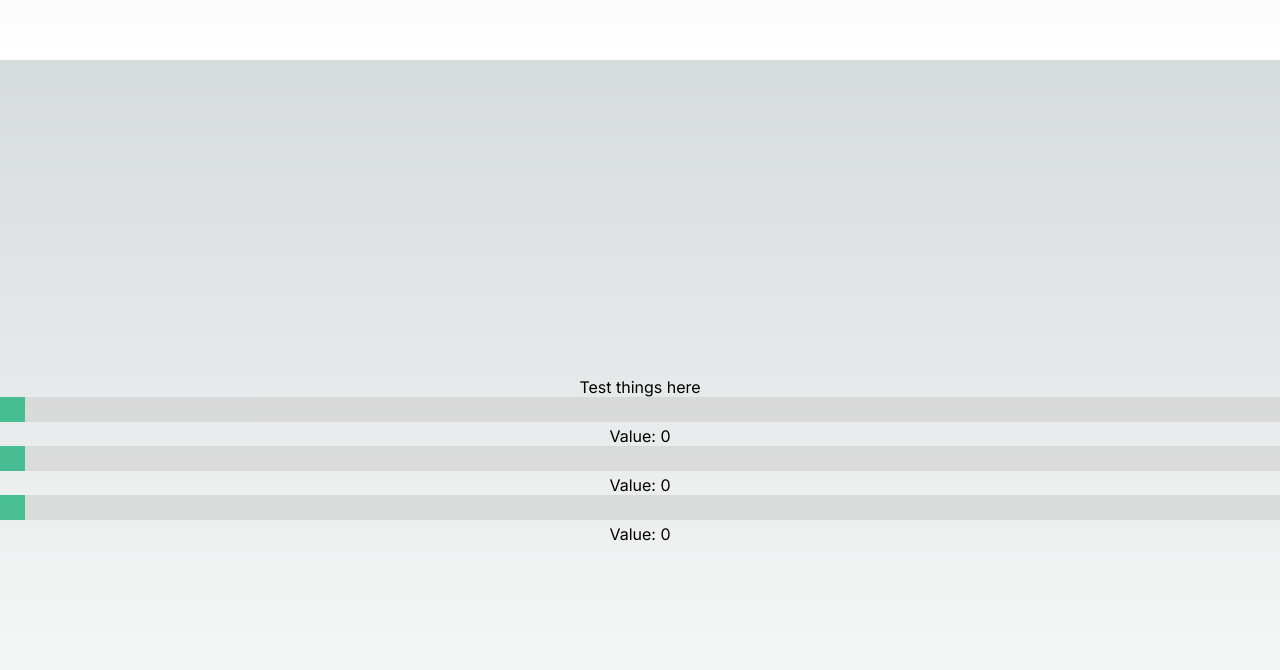
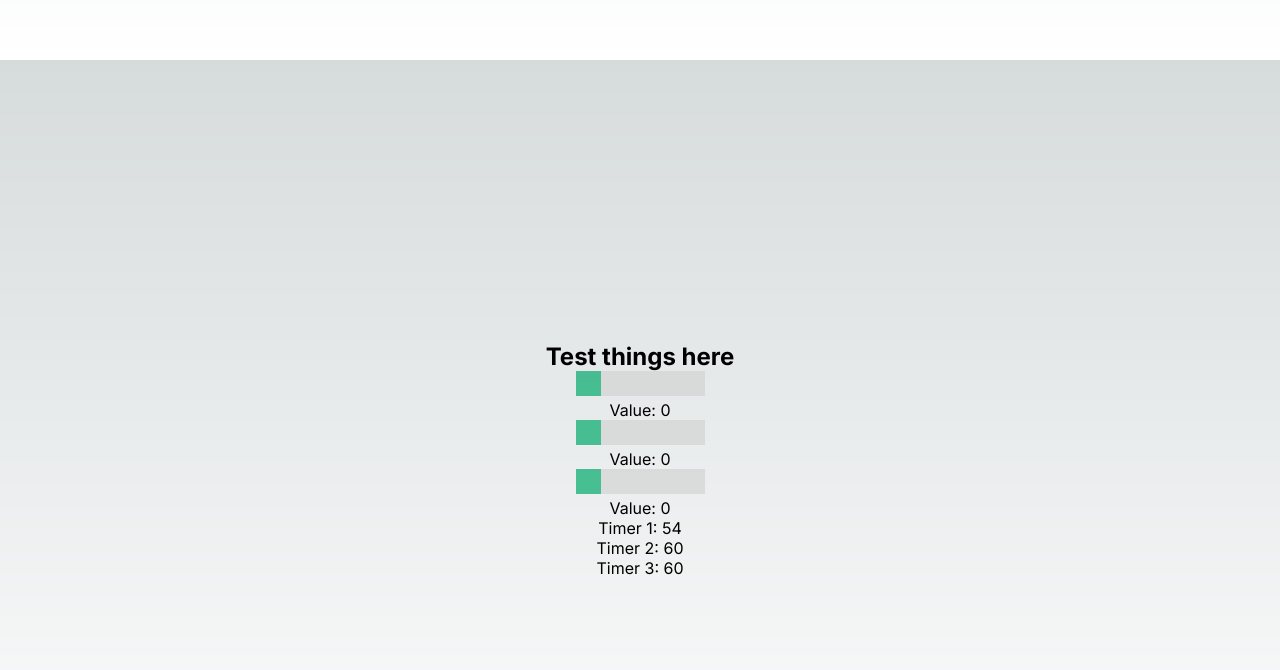
Before and after one commit to thehooperman/meditation-timer, a Next.js app: page / in a window 1280 px wide. Shown: the part 2340-3010 px from the top of the page. Built offline with nearby package versions, Linux system fonts and the light colour scheme.

Commit message:
a basic timer component that actually manages to run 3 timers in sequence

```diff
--- a/app/page.tsx
+++ b/app/page.tsx
@@ -4,6 +4,7 @@ import { useEffect, useState } from "react";
 import styles from "./page.module.scss";
 import Link from "next/link";
 import Slider from "@/components/slider/Slider";
+import Timer from "@/components/timer/Timer";
 
 const App: React.FC = () => {
   const scrollToSection = (sectionId: string) => {
@@ -75,10 +76,15 @@ const App: React.FC = () => {
       </section>
 
       <section id="test" className={styles.section}>
-        Test things here
-        <Slider />
-        <Slider />
-        <Slider />
+        <h2>Test things here</h2>
+        <div>
+          <Slider />
+          <Slider />
+          <Slider />
+        </div>
+        <div>
+          <Timer />
+        </div>
       </section>
     </div>
   );
--- /dev/null
+++ b/components/timer/Timer.tsx
@@ -0,0 +1,42 @@
+import { useState, useEffect } from "react";
+import styles from "./Timer.module.scss";
+
+const Timer = ({ time1 = 1, time2 = 1, time3 = 1 }) => {
+  const [timer1, setTimer1] = useState(time1 * 60);
+  const [timer2, setTimer2] = useState(time2 * 60);
+  const [timer3, setTimer3] = useState(time3 * 60);
+  const [finished, setFinished] = useState(false);
+
+  useEffect(() => {
+    const interval = setInterval(() => {
+      if (timer1 > 0) {
+        setTimer1((prevTime) => prevTime - 1);
+      }
+      if (timer2 > 0 && timer1 === 0) {
+        setTimer2((prevTime) => prevTime - 1);
+      }
+      if (timer3 > 0 && timer1 === 0 && timer2 === 0) {
+        setTimer3((prevTime) => prevTime - 1);
+      }
+    }, 1000);
+
+    return () => clearInterval(interval);
+  }, [timer1, timer2, timer3]);
+
+  useEffect(() => {
+    if (timer1 === 0 && timer2 === 0 && timer3 === 0) {
+      setFinished(true);
+    }
+  }, [timer1, timer2, timer3]);
+
+  return (
+    <div>
+      <div>Timer 1: {timer1}</div>
+      <div>Timer 2: {timer2}</div>
+      <div>Timer 3: {timer3}</div>
+      {finished && <div>Finished</div>}
+    </div>
+  );
+};
+
+export default Timer;
```
Also changed, not shown: components/timer/Timer.module.scss (added).
